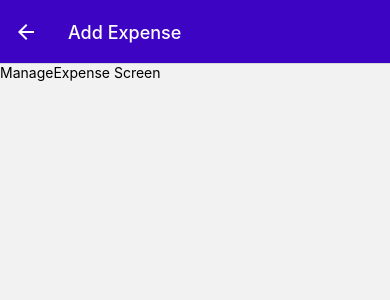
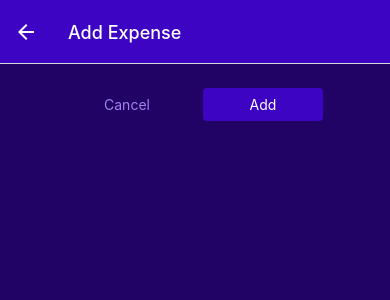
Before and after one commit to misiyok/expense-tracker-app, a React Native app: screen /ManageExpense in a window 390 px wide. Shown: the top 300 px of the page. Built offline with nearby package versions, Linux system fonts and the light colour scheme.

Commit message:
till 140: added Custom Button

```diff
--- /dev/null
+++ b/components/UI/Button.js
@@ -0,0 +1,42 @@
+import { StyleSheet } from "react-native";
+import { Pressable, Text, View } from "react-native";
+import { GlobalStyles } from "../../constants/styles";
+
+function Button({ children, onPress, mode, style }) {
+  return (
+    <View style={style}>
+      <Pressable onPress={onPress} style={({pressed}) => pressed && styles.pressed}>
+        <View style={[styles.button, mode === "flat" && styles.flat]}>
+          <Text style={[styles.buttonText, mode === "flat" && styles.flatText]}>
+            {children}
+          </Text>
+        </View>
+      </Pressable>
+    </View>
+  );
+}
+
+export default Button;
+
+const styles = StyleSheet.create({
+  button: {
+    borderRadius: 4,
+    padding: 8,
+    backgroundColor: GlobalStyles.colors.primary500,
+  },
+  flat: {
+    backgroundColor: "transparent",
+  },
+  buttonText: {
+    color: "white",
+    textAlign: "center",
+  },
+  flatText: {
+    color: GlobalStyles.colors.primary200,
+  },
+  pressed: {
+    opacity: 0.75,
+    backgroundColor: GlobalStyles.colors.primary100,
+    borderRadius: 4,
+  },
+});
--- a/screens/ManageExpense.js
+++ b/screens/ManageExpense.js
@@ -1,17 +1,68 @@
 import { useLayoutEffect } from "react";
-import { Text } from "react-native";
+import { View } from "react-native";
+import IconButton from "../components/UI/IconButton";
+import { GlobalStyles } from "../constants/styles";
+import { StyleSheet } from "react-native";
+import Button from "../components/UI/Button";
 
-function ManageExpense({route, navigation}) {
+function ManageExpense({ route, navigation }) {
   const editedExpenseId = route.params?.expenseId;
   const isEditing = !!editedExpenseId;
 
   useLayoutEffect(() => {
     navigation.setOptions({
-      title: isEditing ? "Edit Expense" : "Add Expense"
+      title: isEditing ? "Edit Expense" : "Add Expense",
     });
   }, [navigation, isEditing]);
 
-  return <Text>ManageExpense Screen</Text>;
+  function deleteExpenseHandler() {}
+
+  function cancelHandler() {}
+
+  function confirmHandler() {}
+
+  return (
+    <View style={styles.container}>
+      <View style={styles.buttons}>
+        <Button style={styles.button} mode="flat" onPress={cancelHandler}>Cancel</Button>
+        <Button style={styles.button} onPress={confirmHandler}>{isEditing ? "Update" : "Add"}</Button>
+      </View>
+      {isEditing && (
+        <View style={styles.deleteContainer}>
+          <IconButton
+            icon="trash"
+            color={GlobalStyles.colors.error500}
+            size={36}
+            onPress={deleteExpenseHandler}
+          />
+        </View>
+      )}
+    </View>
+  );
 }
 
 export default ManageExpense;
+
+const styles = StyleSheet.create({
+  container: {
+    flex: 1,
+    padding: 24,
+    backgroundColor: GlobalStyles.colors.primary800
+  },
+  buttons: {
+    flexDirection: "row",
+    justifyContent: "center",
+    alignItems: "center",
+  },
+  button: {
+    minWidth: 120,
+    marginHorizontal: 8
+  },
+  deleteContainer: {
+    marginTop: 16,
+    paddingTop: 8,
+    borderTopWidth: 2,
+    borderTopColor: GlobalStyles.colors.primary200,
+    alignItems: "center"
+  }
+});
```
